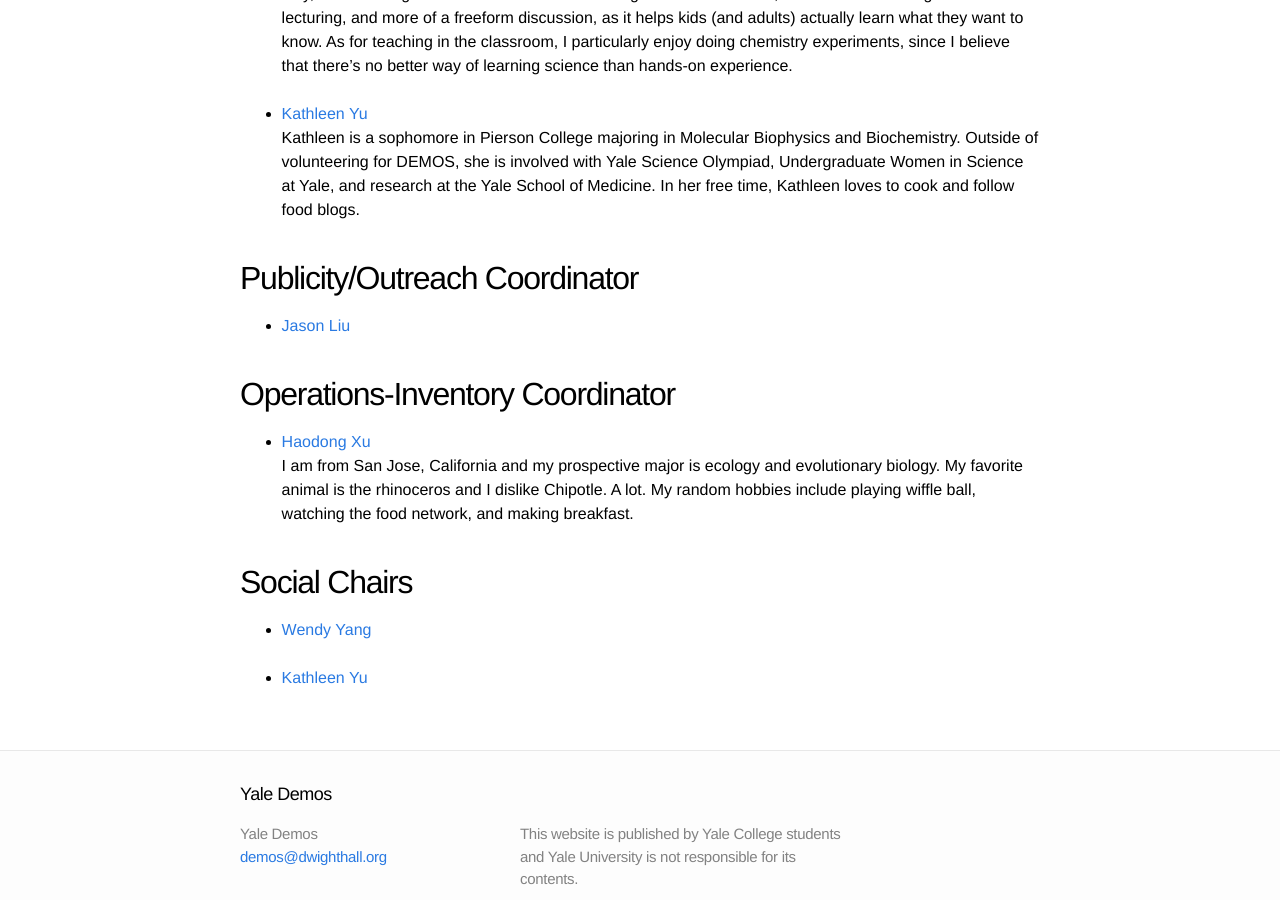
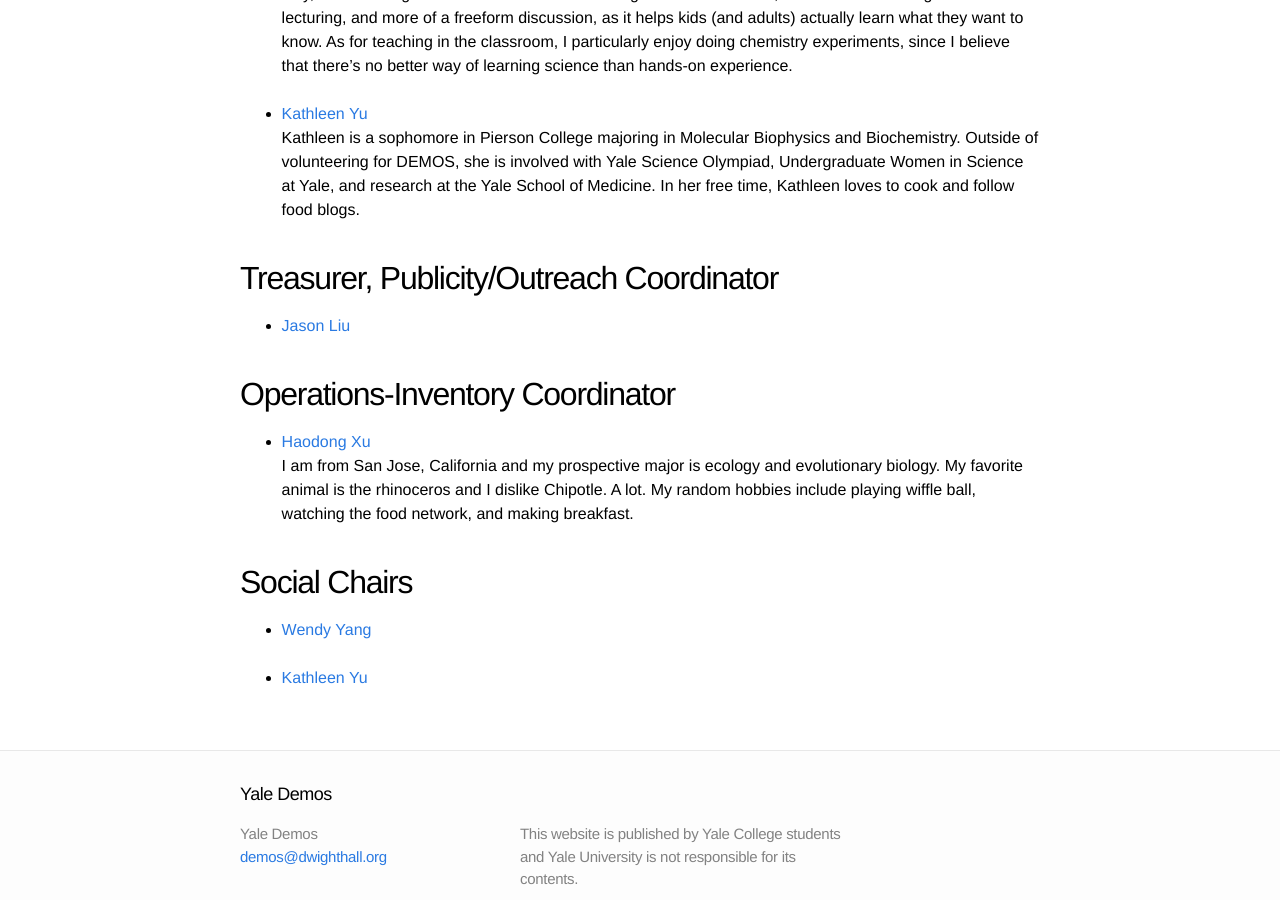
Before and after one commit to jasonkliu/demos, a Jekyll site: the page built from contact.md, in a window 1280 px wide and 900 px high, scrolled down 1996 px. Built offline with Jekyll 4.4.1, drawn with Linux system fonts in a browser that asks for light colours.

Commit message:
I am now the treasurer, fixes #5

```diff
--- a/contact.md
+++ b/contact.md
@@ -102,7 +102,7 @@ StarLab Coordinators
    in Science at Yale, and research at the Yale School of Medicine. In her free time, Kathleen loves to
    cook and follow food blogs.
 
-Publicity/Outreach Coordinator
+Treasurer, Publicity/Outreach Coordinator
 ------------------------------
 - [Jason Liu](mailto:jason.liu@yale.edu)
 
```
Also changed, not shown: index.md (+1 -1 lines).
